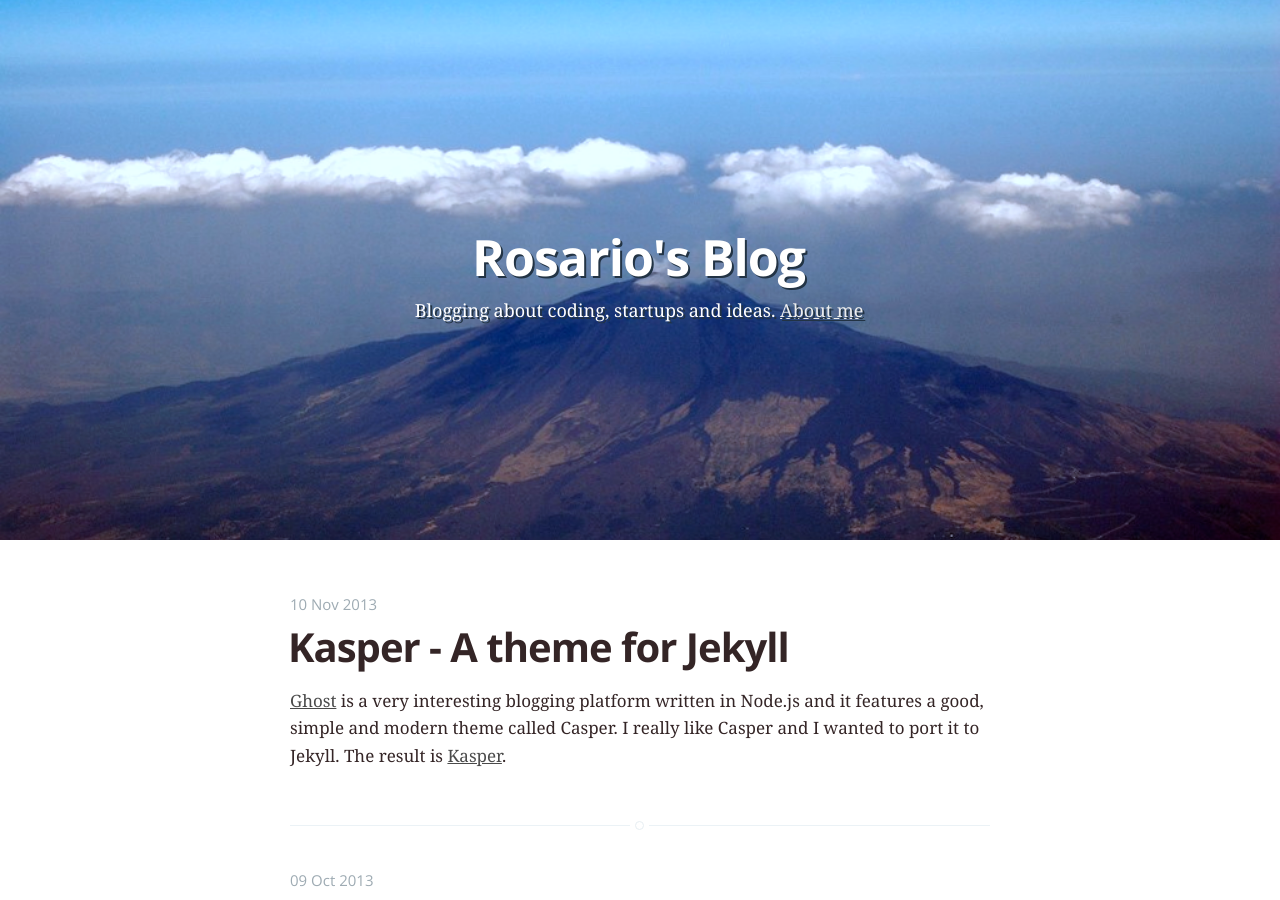
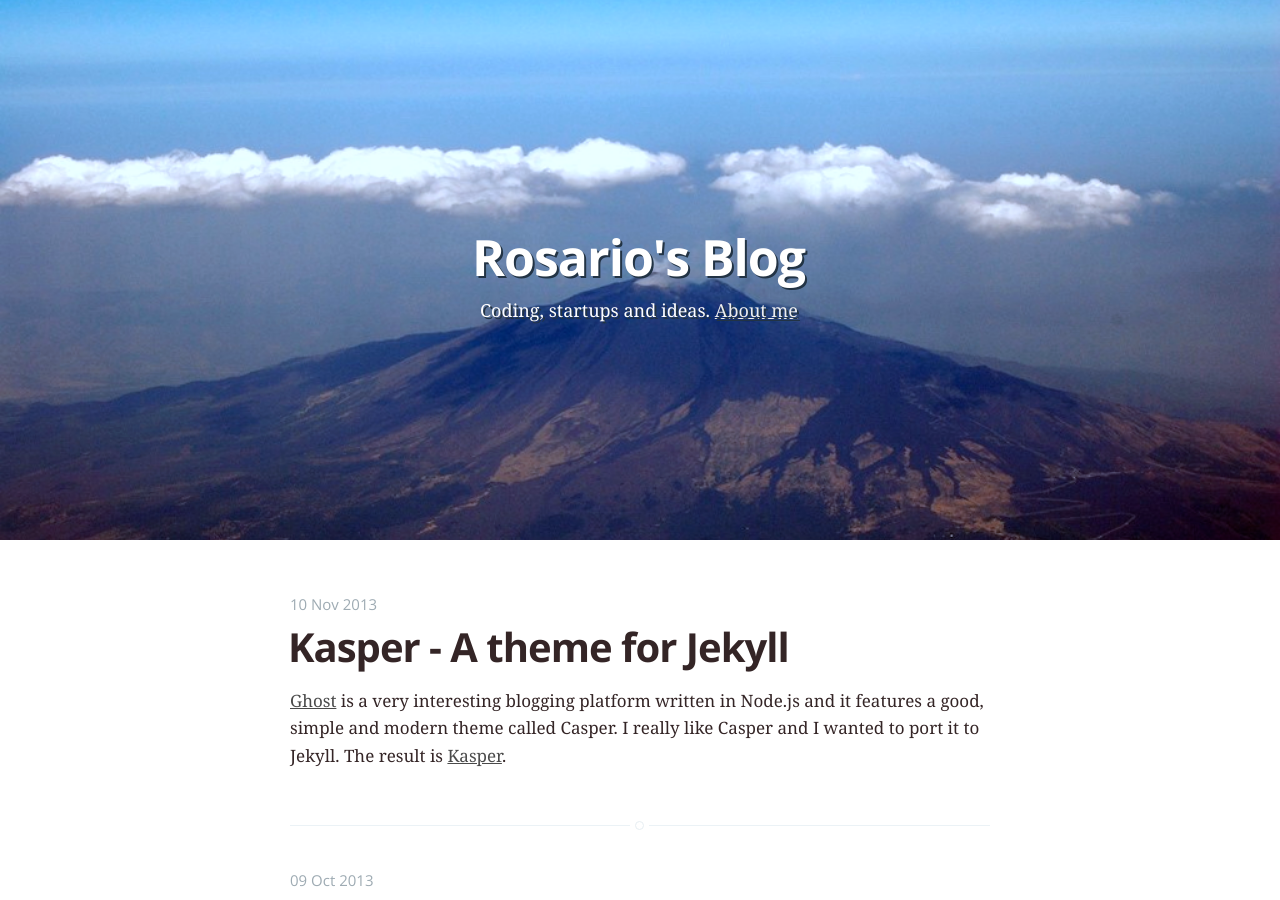
Before and after one commit to rosario/rosario.github.com, a Jekyll site: the page built from index.html, in a window 1280 px wide and 900 px high. Built offline with Jekyll 4.4.1, drawn with Linux system fonts in a browser that asks for light colours; Markdown is read by kramdown in place of the engine named in the settings; the list of posts is cut into pages by our own code.

Commit message:
change description

```diff
--- a/_config.yml
+++ b/_config.yml
@@ -3,9 +3,9 @@ pygments: true
 safe: false
 
 
-description: "Blogging about coding, startups and ideas."
+description: "Coding, startups and ideas."
 logo: false
-meta_description: "Rosario's Blog. Blogging about coding, startups and ideas."
+meta_description: "Rosario's Blog. Coding, startups and ideas."
 
 paginate: 15
 # Details for the RSS feed generator
```
Also changed, not shown: 11 other files.
